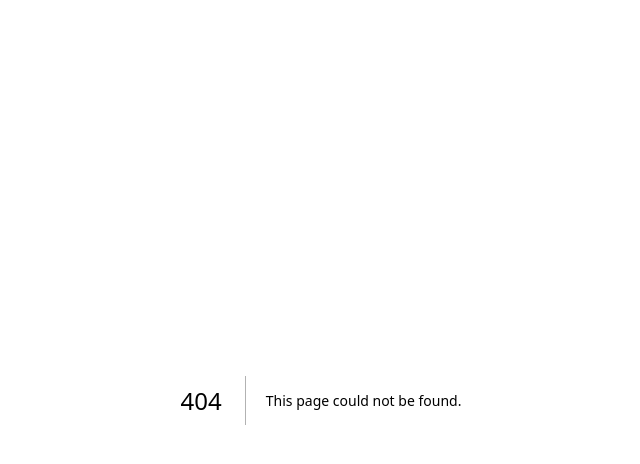
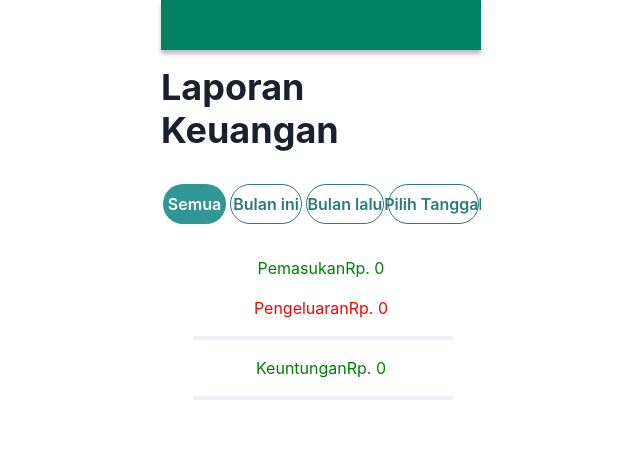
Before and after one commit to AndhikaBrosnan/financial-reporting, a Next.js app: page /profit-loss in a window 1280 px wide. Before the commit this address had no page. Shown: the top 464 px of the page, without its empty margins (319-959 px from the left). Built offline with nearby package versions, Linux system fonts and the light colour scheme.

Commit message:
layouting profit loss

```diff
--- /dev/null
+++ b/pages/profit-loss/index.js
@@ -0,0 +1,94 @@
+import { Box, Button, Divider, Flex, Heading, Text } from "@chakra-ui/react";
+import { isEmpty } from "lodash";
+import { useEffect, useState } from "react";
+import HeaderLayout from "../../common/components/headers";
+import { isMiniMobileHandler } from "../../common/helpers/responsive";
+import styles from "./styles.module.css";
+
+const ProfitLoss = () => {
+  const isMobile = isMiniMobileHandler();
+
+  const [transaksi, setTransaksi] = useState([]);
+
+  useEffect(() => {
+    const transactions = JSON.parse(localStorage.getItem("transactions"));
+    if (!isEmpty(transactions)) setTransaksi(transactions);
+  }, []);
+
+  console.log("transaksi ProfitLoss: ", transaksi);
+
+  return (
+    <Box p={!isMobile && "0 30em"}>
+      <HeaderLayout />
+
+      <Flex justifyContent="center" alignItems="center" pt="1em">
+        <Heading as="h2">Laporan Keuangan</Heading>
+      </Flex>
+      <Box m="1em 0">
+        <Flex
+          justifyContent="flex-start"
+          alignItems="center"
+          pt="1em"
+          overflowX="auto"
+        >
+          <Button className={styles["button-filter"]} colorScheme="teal">
+            Semua
+          </Button>
+          <Button
+            className={styles["button-filter"]}
+            colorScheme="teal"
+            variant="outline"
+          >
+            Bulan ini
+          </Button>
+          <Button
+            className={styles["button-filter"]}
+            colorScheme="teal"
+            variant="outline"
+          >
+            Bulan lalu
+          </Button>
+          <Button
+            className={styles["button-filter"]}
+            colorScheme="teal"
+            variant="outline"
+          >
+            Pilih Tanggal
+          </Button>
+        </Flex>
+      </Box>
+      <Box mt="1em" m="2em">
+        <Flex justifyContent="center" alignItems="center">
+          <Box>
+            <Text color="green">Pemasukan</Text>
+          </Box>
+          <Box>
+            <Text color="green">Rp. 0</Text>
+          </Box>
+        </Flex>
+
+        <Flex m="1em 2em" justifyContent="center" alignItems="center">
+          <Box>
+            <Text color="red">Pengeluaran</Text>
+          </Box>
+          <Box>
+            <Text color="red">Rp. 0</Text>
+          </Box>
+        </Flex>
+
+        <Divider borderWidth="2px" />
+        <Flex m="1em 2em" justifyContent="center" alignItems="center">
+          <Box>
+            <Text color="green">Keuntungan</Text>
+          </Box>
+          <Box>
+            <Text color="green">Rp. 0</Text>
+          </Box>
+        </Flex>
+        <Divider borderWidth="2px" />
+      </Box>
+    </Box>
+  );
+};
+
+export default ProfitLoss;
--- /dev/null
+++ b/pages/profit-loss/styles.module.css
@@ -0,0 +1,4 @@
+.button-filter {
+  border-radius: 28px !important;
+  margin: 0 2px;
+}
```
Also changed, not shown: pages/financial-records/index.js (+1 -27 lines), pages/index.js (+22 -3 lines).
